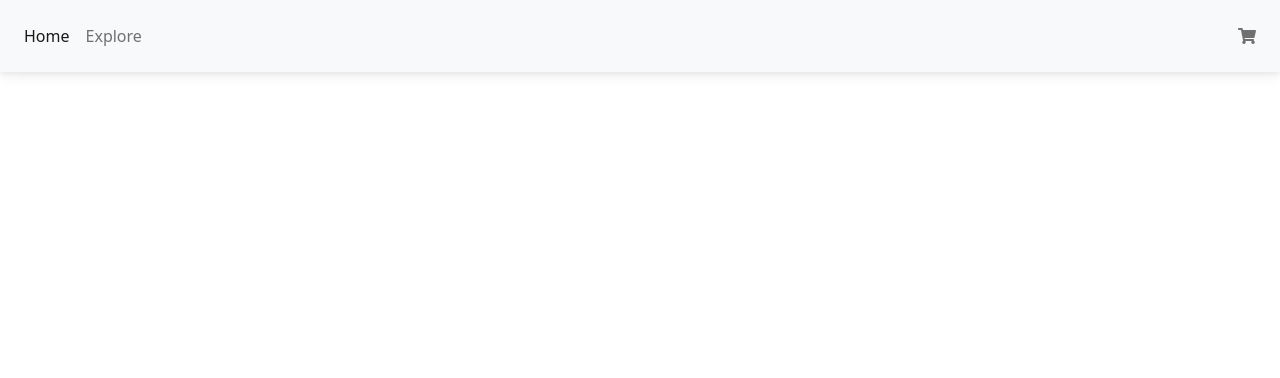
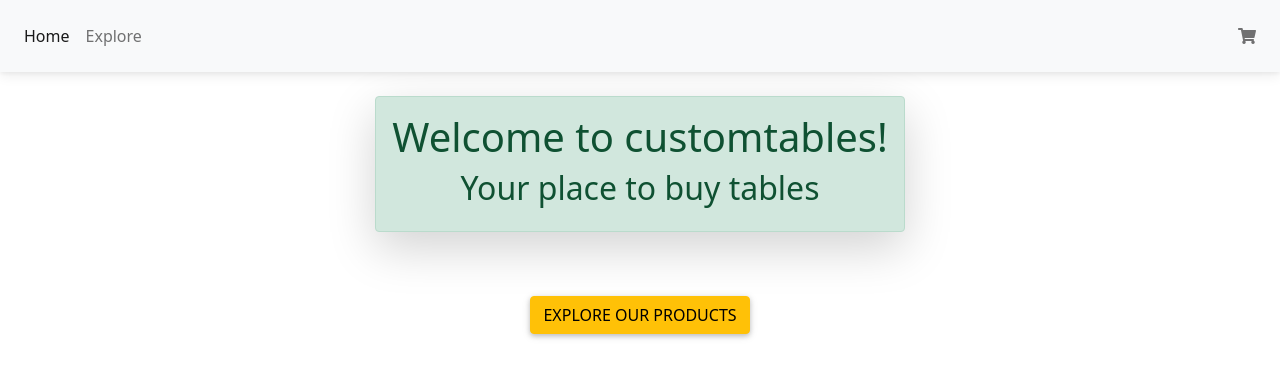
Before and after one commit to facuxfdz/custom-tables, a React (Create React App) app: page / in a window 1280 px wide. Before the commit this address had no page. Shown: the top 378 px of the page. Built offline with nearby package versions, Linux system fonts and the light colour scheme.

Commit message:
UI updated
Home modified (it has content now)

Finish purchase doesn't appear when no products were added

```diff
--- a/src/App.tsx
+++ b/src/App.tsx
@@ -2,13 +2,14 @@ import React from "react";
 import { Navbar } from "./app/components";
 import { Cart, ItemDetail, ItemListContainer as Explore } from "./pages";
 import { BrowserRouter as Router, Routes, Route } from "react-router-dom";
-
+import {Home} from './pages'
 function App() {
   return (
     <Router>
         <Navbar />
 
         <Routes>
+          <Route path="/" element={<Home />}></Route>
           <Route path="/explore" element={<Explore />} />
           <Route path="/cart" element={<Cart />}></Route>
           <Route path="/products/:productId" element={<ItemDetail />}></Route>
--- /dev/null
+++ b/src/pages/Home/Home.tsx
@@ -0,0 +1,22 @@
+import React from 'react'
+import { Alert, Button } from 'react-bootstrap'
+import { useNavigate } from 'react-router-dom'
+
+const Home = () => {
+    const navigate = useNavigate()
+
+    const handleNavigate = () => {
+        navigate("/explore")
+    }
+    return (
+        <div className='my-5 d-flex flex-column align-items-center'>
+            <Alert variant='success' className='d-flex flex-column align-items-center shadow-lg'>
+                <h1 className=''>Welcome to customtables!</h1>
+                <h2>Your place to buy tables</h2>
+            </Alert>
+            <Button variant='warning' className='my-5' onClick={handleNavigate}>Explore our products</Button>
+        </div>
+    )
+}
+
+export default Home
--- a/src/pages/ItemDetail/ItemDetail.tsx
+++ b/src/pages/ItemDetail/ItemDetail.tsx
@@ -11,6 +11,7 @@ const ItemDetail = () => {
   const dispatch = useAppDispatch();
 
   const [counter, setCounter] = useState(1);
+  const [productAdded, setProductAdded] = useState(false);
   const products = useAppSelector((state) => state.products.products);
   const navigate = useNavigate();
 
@@ -22,11 +23,13 @@ const ItemDetail = () => {
     dispatch(
       addItem({ id, category, size, price, description, amount: counter })
     );
+    setProductAdded(true);
   };
   const handleFinish = () => {
     dispatch(
       updateStock({ id, category, size, price, description, amount: counter })
     );
+
     navigate(-1);
   };
 
@@ -54,11 +57,20 @@ const ItemDetail = () => {
               <Button onClick={handleAdd} variant="success">
                 Add to cart
               </Button>
-              <Button onClick={handleFinish} className="mx-5" variant="warning">
-                Finish purchase
-              </Button>
+
+              {productAdded ? (
+                <Button
+                  onClick={handleFinish}
+                  className="mx-5"
+                  variant="warning"
+                >
+                  Finish purchase
+                </Button>
+              ) : null}
             </>
-          ) : <Badge bg="secondary">OUT OF STOCK</Badge>}
+          ) : (
+            <Badge bg="secondary">OUT OF STOCK</Badge>
+          )}
         </Card.Body>
       </Card>
     </div>
--- a/src/pages/index.tsx
+++ b/src/pages/index.tsx
@@ -1,5 +1,6 @@
 import ItemListContainer from "./ItemListContainer/ItemListContainer";
 import Cart from './Cart/Cart'
 import ItemDetail from "./ItemDetail/ItemDetail";
+import Home from './Home/Home'
 
-export {ItemListContainer, Cart, ItemDetail}
+export {ItemListContainer, Cart, ItemDetail, Home}
```
